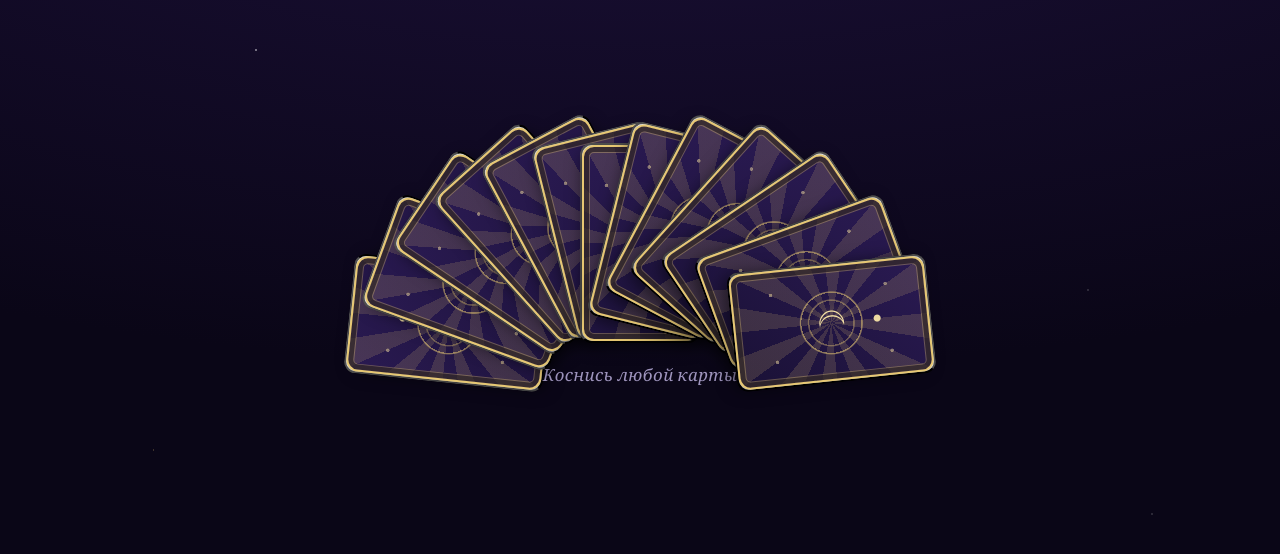
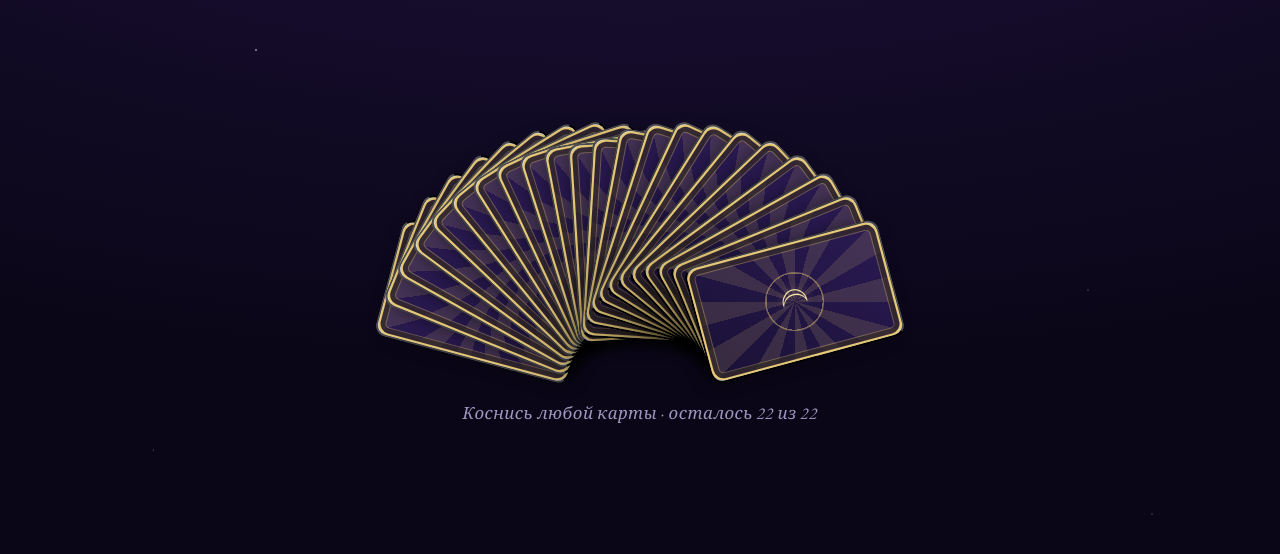
Before and after one commit to zeniasofronov/tarot-bvg, a plain HTML site: page index.html in a window 1280 px wide. Shown: the part 190-744 px from the top of the page. Drawn offline with nearby package versions, Linux system fonts and the light colour scheme.

Commit message:
Add files via upload

```diff
--- a/app.js
+++ b/app.js
@@ -20,13 +20,17 @@
     'Предсказание не является официальной коммуникацией BVG, машинистов и духов перрона.'
   ];
 
-  var cards = [];
+  var cards = [];        // вся колода (все карты из cards.json)
+  var remaining = [];    // карты, ещё оставшиеся в колоде (тянем без возврата)
 
   // DOM
   var errorBox      = document.getElementById('error-box');
   var errorText     = document.getElementById('error-text');
   var deckStage     = document.getElementById('deck-stage');
   var deck          = document.getElementById('deck');
+  var deckHint      = document.getElementById('deck-hint');
+  var deckEmpty     = document.getElementById('deck-empty');
+  var reshuffleBtn  = document.getElementById('reshuffle-btn');
   var resultStage   = document.getElementById('result-stage');
   var drawnCard     = document.getElementById('drawn-card');
   var cardInner     = drawnCard.querySelector('.card-inner');
@@ -40,8 +44,6 @@
   var disclaimerEl  = document.getElementById('disclaimer');
   var againBtn      = document.getElementById('again-btn');
 
-  var DECK_SIZE = 13; // сколько карт в веере (рубашкой вверх)
-
   function showError(message) {
     errorText.textContent = message;
     errorBox.hidden = false;
@@ -50,6 +52,20 @@
   }
 
   function randInt(n) { return Math.floor(Math.random() * n); }
+
+  // Перемешать массив (алгоритм Фишера–Йейтса)
+  function shuffle(arr) {
+    for (var i = arr.length - 1; i > 0; i--) {
+      var j = randInt(i + 1);
+      var tmp = arr[i]; arr[i] = arr[j]; arr[j] = tmp;
+    }
+    return arr;
+  }
+
+  // Заполнить колоду заново всеми картами (в случайном порядке)
+  function resetDeck() {
+    remaining = shuffle(cards.slice());
+  }
 
   // Загрузка колоды
   fetch('cards.json', { cache: 'no-store' })
@@ -76,22 +92,27 @@
       if (cards.length === 0) {
         throw new Error('В картах не хватает обязательных полей (name, upright, reversed).');
       }
-      buildDeck();
+      resetDeck();
       showDeck();
     })
     .catch(function (err) {
       showError(err.message || 'Звёзды сегодня недоступны. Попробуй обновить страницу.');
     });
 
-  // Построение веера рубашкой вверх
+  // Построение веера рубашкой вверх — по одной карте на каждую оставшуюся
   function buildDeck() {
     deck.innerHTML = '';
-    var spread = 14;                 // угол между картами, градусов
-    var start  = -((DECK_SIZE - 1) / 2) * spread;
+    var n = remaining.length;
+    if (n === 0) return;
 
-    for (var i = 0; i < DECK_SIZE; i++) {
+    // суммарный угол веера ограничиваем, чтобы 22 карты помещались;
+    // при малом числе карт шаг не больше 14°, иначе веер «разъезжается»
+    var spread = n > 1 ? Math.min(14, 150 / (n - 1)) : 0;
+    var start  = -((n - 1) / 2) * spread;
+
+    remaining.forEach(function (cardData, i) {
       var angle = start + i * spread;
-      var lift  = -Math.abs(angle) * 1.1; // приподнимаем края веера
+      var lift  = -Math.abs(angle) * 0.8; // приподнимаем края веера дугой
 
       var card = document.createElement('button');
       card.type = 'button';
@@ -107,20 +128,36 @@
       art.className = 'card-back-art';
       card.appendChild(art);
 
-      card.addEventListener('click', drawCard);
+      // каждая карта в веере привязана к конкретной карте из колоды
+      card.addEventListener('click', function () { drawCard(cardData); });
       deck.appendChild(card);
-    }
+    });
   }
 
   function showDeck() {
     errorBox.hidden = true;
     resultStage.hidden = true;
     deckStage.hidden = false;
+
+    if (remaining.length > 0) {
+      buildDeck();
+      deck.hidden = false;
+      deckHint.hidden = false;
+      deckHint.textContent = 'Коснись любой карты · осталось ' + remaining.length + ' из ' + cards.length;
+      deckEmpty.hidden = true;
+    } else {
+      // колода исчерпана — предлагаем перемешать заново
+      deck.innerHTML = '';
+      deck.hidden = true;
+      deckHint.hidden = true;
+      deckEmpty.hidden = false;
+    }
   }
 
-  // Гадание
-  function drawCard() {
-    var card = cards[randInt(cards.length)];
+  // Гадание конкретной картой (она уходит из колоды)
+  function drawCard(card) {
+    var idx = remaining.indexOf(card);
+    if (idx !== -1) remaining.splice(idx, 1); // убираем из колоды без возврата
     var isReversed = Math.random() < 0.5;
 
     // Заполняем лицо карты
@@ -191,4 +228,11 @@
     showDeck();
     window.scrollTo({ top: 0, behavior: 'smooth' });
   });
+
+  // Перемешать колоду заново — снова все карты
+  reshuffleBtn.addEventListener('click', function () {
+    resetDeck();
+    showDeck();
+    window.scrollTo({ top: 0, behavior: 'smooth' });
+  });
 })();
--- a/index.html
+++ b/index.html
@@ -30,7 +30,11 @@
     <!-- Колода-веер -->
     <section id="deck-stage" class="deck-stage" hidden>
       <div id="deck" class="deck" role="group" aria-label="Колода карт"></div>
-      <p class="deck-hint">Коснись любой карты</p>
+      <p id="deck-hint" class="deck-hint">Коснись любой карты</p>
+      <div id="deck-empty" class="deck-empty" hidden>
+        <p class="deck-empty-text">Все карты вытянуты. Колода исчерпана.</p>
+        <button id="reshuffle-btn" class="again-btn" type="button">Перемешать колоду заново</button>
+      </div>
     </section>
 
     <!-- Результат гадания -->
--- a/styles.css
+++ b/styles.css
@@ -111,7 +111,9 @@ body {
   display: flex;
   justify-content: center;
   align-items: flex-end;
-  margin-bottom: 20px;
+  /* веер заходит ниже своего контейнера, поэтому отступ под ним крупный,
+     чтобы подпись не перекрывалась картами */
+  margin-bottom: 58px;
 }
 
 /* На узких экранах ужимаем весь веер, чтобы он не вылезал за края */
@@ -144,7 +146,8 @@ body {
   outline: none;
 }
 
-/* Рубашка карты — мистический орнамент */
+/* Рубашка карты — мистический орнамент (облегчённый: всего 3 слоя,
+   т.к. карт в веере много и тяжёлый фон ×22 сильно тормозит отрисовку) */
 .card-back-art {
   width: 100%;
   height: 100%;
@@ -152,14 +155,8 @@ body {
   border: 2px solid var(--gold);
   background-color: var(--card-bg);
   background-image:
-    radial-gradient(circle at 50% 26%, rgba(246,226,166,.95) 0 3px, transparent 4px),
-    radial-gradient(circle at 50% 50%, transparent 0 30px, rgba(231,200,115,.55) 30px 31px, transparent 32px),
-    radial-gradient(circle at 50% 50%, transparent 0 22px, rgba(231,200,115,.4) 22px 23px, transparent 24px),
-    repeating-conic-gradient(from 0deg at 50% 50%, rgba(231,200,115,.16) 0deg 15deg, transparent 15deg 30deg),
-    radial-gradient(circle at 20% 20%, rgba(246,226,166,.5) 0 1.5px, transparent 2px),
-    radial-gradient(circle at 80% 20%, rgba(246,226,166,.5) 0 1.5px, transparent 2px),
-    radial-gradient(circle at 20% 80%, rgba(246,226,166,.5) 0 1.5px, transparent 2px),
-    radial-gradient(circle at 80% 80%, rgba(246,226,166,.5) 0 1.5px, transparent 2px),
+    radial-gradient(circle at 50% 50%, transparent 0 28px, rgba(231,200,115,.45) 28px 29px, transparent 30px),
+    repeating-conic-gradient(from 0deg at 50% 50%, rgba(231,200,115,.14) 0deg 15deg, transparent 15deg 30deg),
     linear-gradient(135deg, var(--card-bg-2), var(--card-bg));
   box-shadow:
     inset 0 0 0 5px rgba(10,6,23,.6),
@@ -183,6 +180,17 @@ body {
   font-size: 1.05rem;
   letter-spacing: .03em;
   opacity: .85;
+}
+
+.deck-empty {
+  text-align: center;
+  padding: 40px 16px 10px;
+}
+.deck-empty-text {
+  color: var(--ink-soft);
+  font-style: italic;
+  font-size: 1.15rem;
+  margin-bottom: 22px;
 }
 
 /* === Результат === */
```
